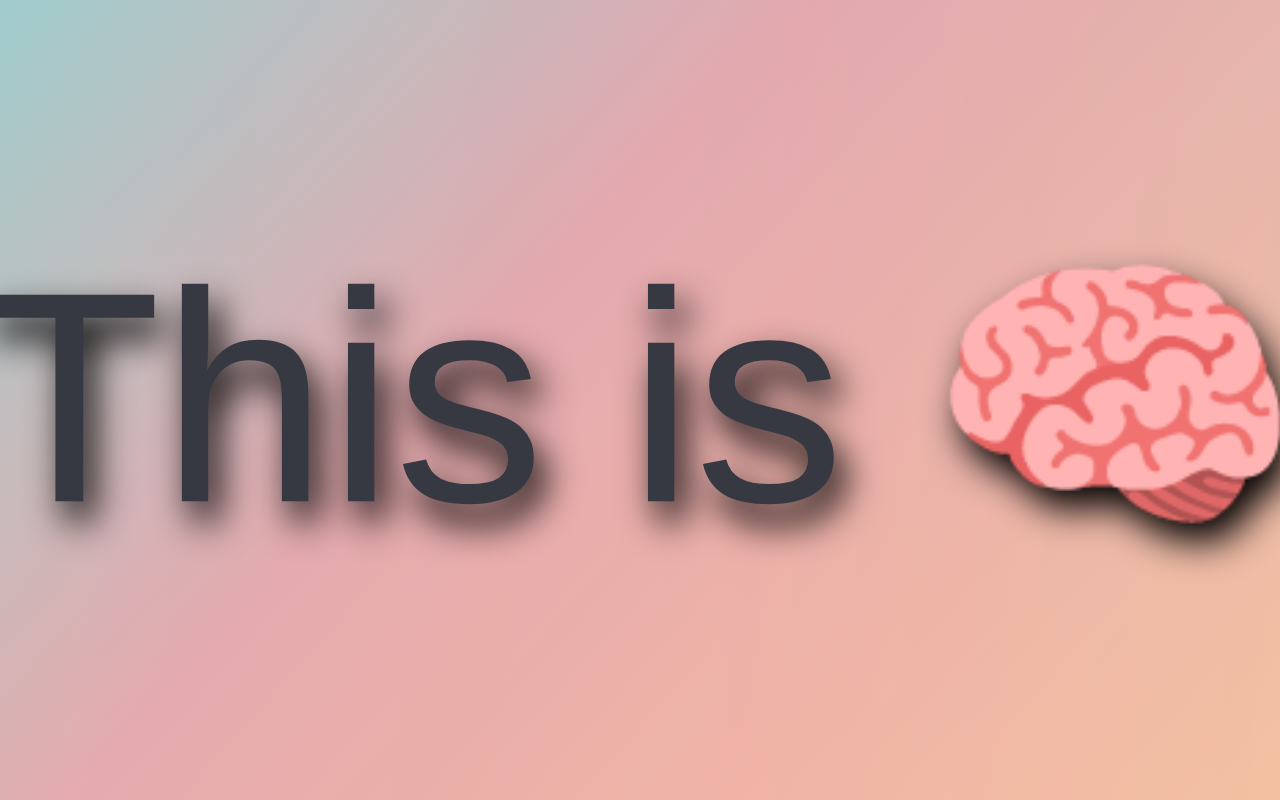
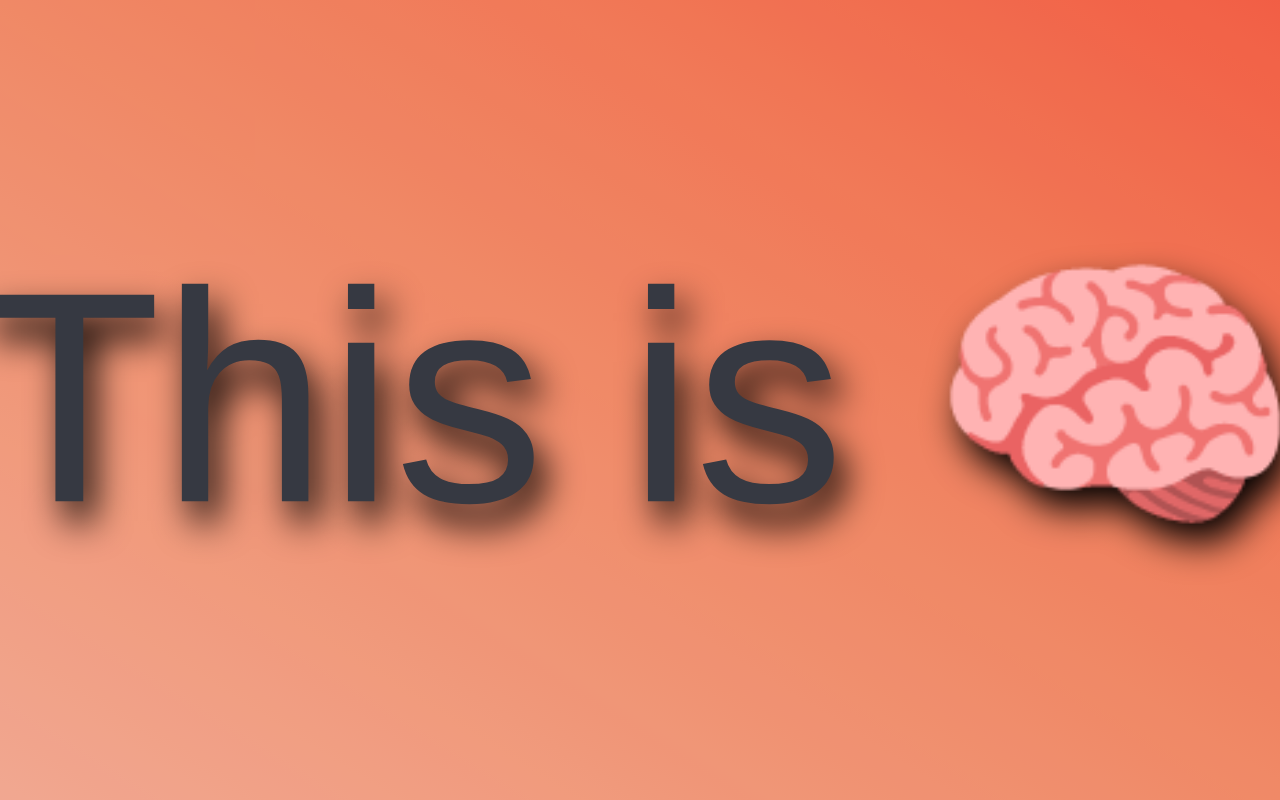
Before and after one commit to briangathright/briangathright.github.io, a plain HTML site: page index.html in a window 1280 px wide. Drawn offline with Linux system fonts and the light colour scheme.

Commit message:
mush mor fire gradientationamation

```diff
--- a/style.css
+++ b/style.css
@@ -34,12 +34,12 @@ html, body {
   animation-timing-function: ease-in-out;
 }
 .gradient.a {
-  background: linear-gradient( 276deg, #8FCCD1, #E1A4AB 40%, #FFBB96 );
+  background: linear-gradient(to right top, #7e40ff, #755fff, #7377ff, #778bff, #839eff);
   animation-direction: alternate;
 }
 
 .gradient.b {
-  background: linear-gradient( 132deg, #8FCCD1, #E1A4AB 40%, #FFBB96 );
+  background-image: linear-gradient(to right top, #ffaf7c, #ff9a62, #ff844a, #ff6b35, #ff4c22);
   animation-direction: alternate-reverse;
 }
 
```
